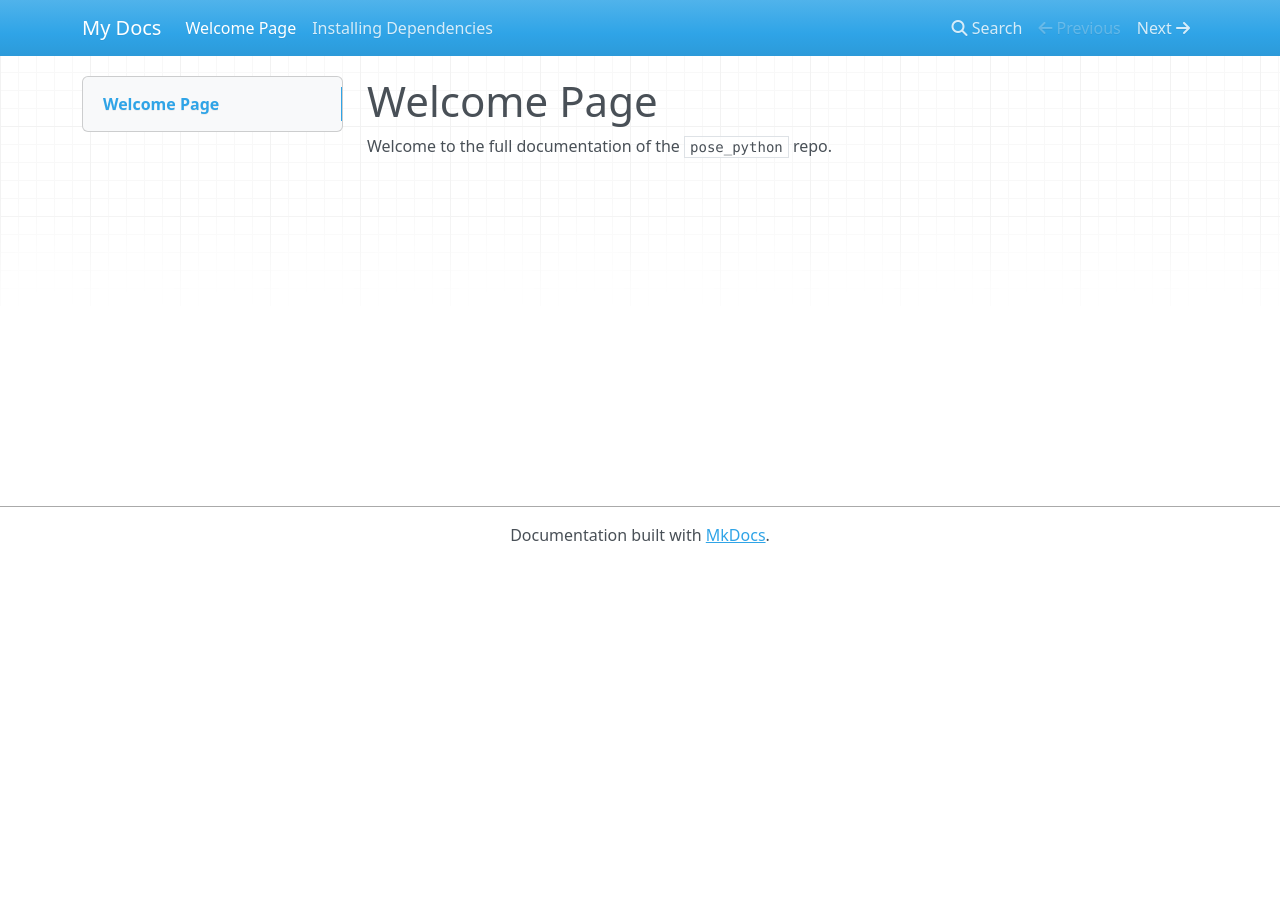
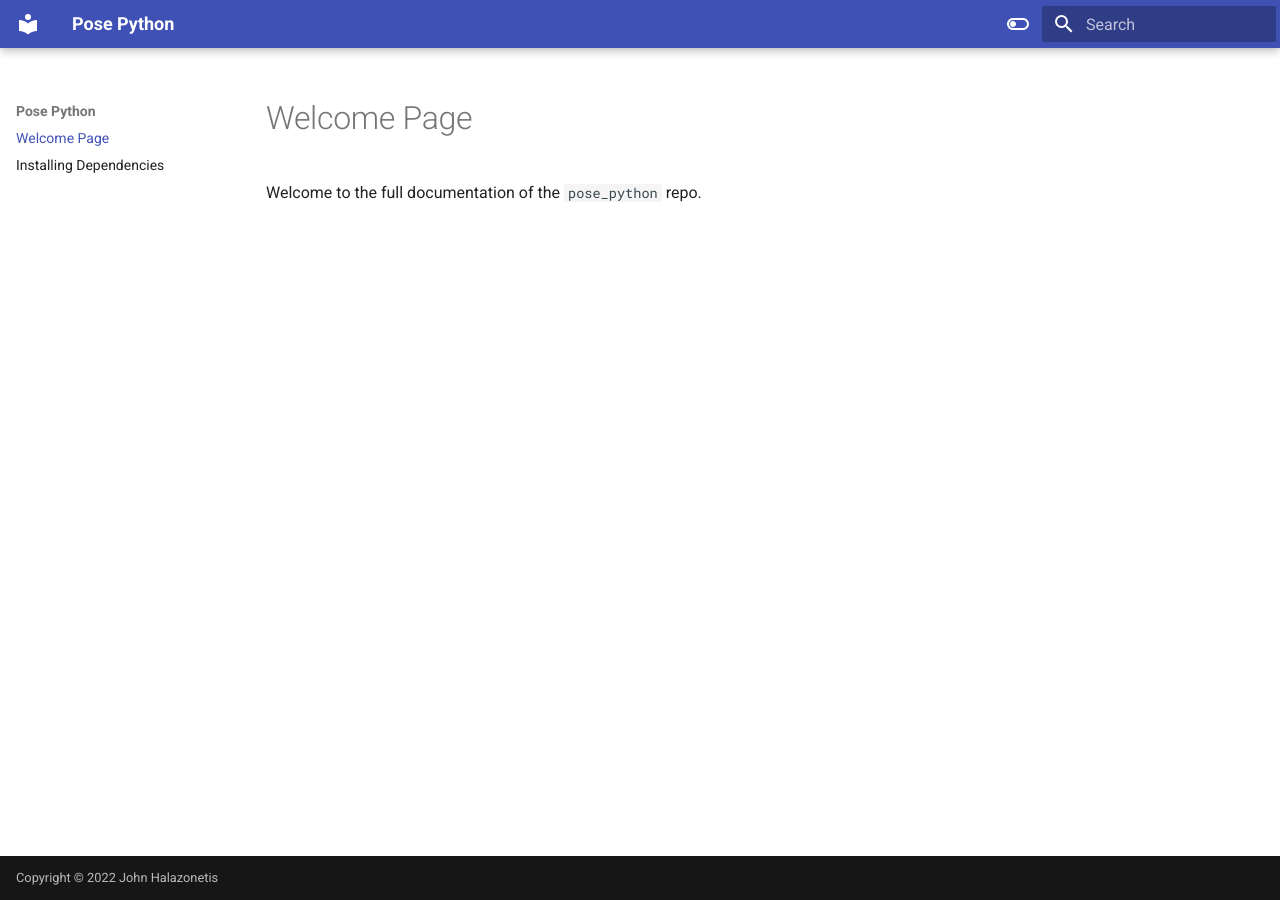
Before and after one commit to johnhalz/pose3d_python, an MkDocs documentation site: the page built from docs/index.md, in a window 1280 px wide. Built offline with MkDocs 1.6.1 and Material for MkDocs 9.7.7, drawn with Linux system fonts in a browser that asks for light colours; nearby versions of some CDN libraries.

Commit message:
Updated documentation theme

```diff
--- a/mkdocs.yml
+++ b/mkdocs.yml
@@ -1 +1,64 @@
-site_name: My Docs
+site_name: Pose Python
+
+copyright: Copyright &copy; 2022 John Halazonetis
+
+theme:
+  name: material
+  palette:
+    - media: "(prefers-color-scheme: light)"
+      scheme: default
+      toggle:
+        icon: material/toggle-switch-off-outline
+        name: Switch to dark mode
+    - media: "(prefers-color-scheme: light)"
+      scheme: slate
+      toggle:
+        icon: material/toggle-switch
+        name: Switch to light mode
+  features:
+    - search.suggest
+    - content.tabs.link
+
+plugins:
+  - search
+
+markdown_extensions:
+  - pymdownx.highlight:
+      anchor_linenums: true
+  - pymdownx.inlinehilite
+  - pymdownx.snippets
+  - pymdownx.superfences
+  - def_list
+  - pymdownx.tasklist:
+      custom_checkbox: true
+  - pymdownx.superfences
+  - pymdownx.tabbed:
+      alternate_style: true
+  - tables
+  - admonition
+  - pymdownx.details
+  - pymdownx.superfences
+  - attr_list
+  - md_in_html
+  - pymdownx.arithmatex:
+      generic: true
+  - pymdownx.superfences:
+      custom_fences:
+        - name: mermaid
+          class: mermaid
+          format: !!python/name:pymdownx.superfences.fence_code_format
+  - pymdownx.caret
+  - pymdownx.mark
+  - pymdownx.tilde
+  - footnotes
+
+extra_javascript:
+  - javascripts/mathjax.js
+  - https://polyfill.io/v3/polyfill.min.js?features=es6
+  - https://cdn.jsdelivr.net/npm/mathjax@3/es5/tex-mml-chtml.js
+
+extra:
+  generator: false
+
+extra_css:
+  - stylesheets/extra.css
```
